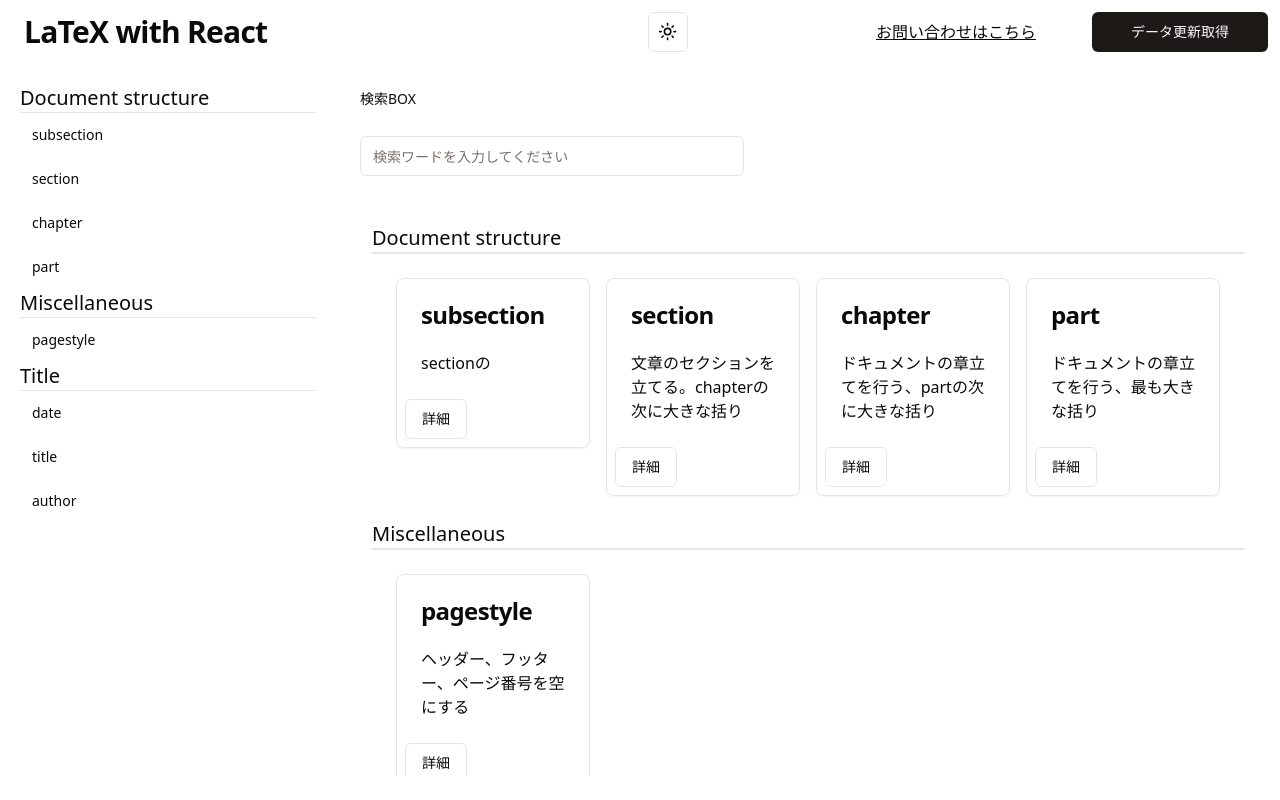
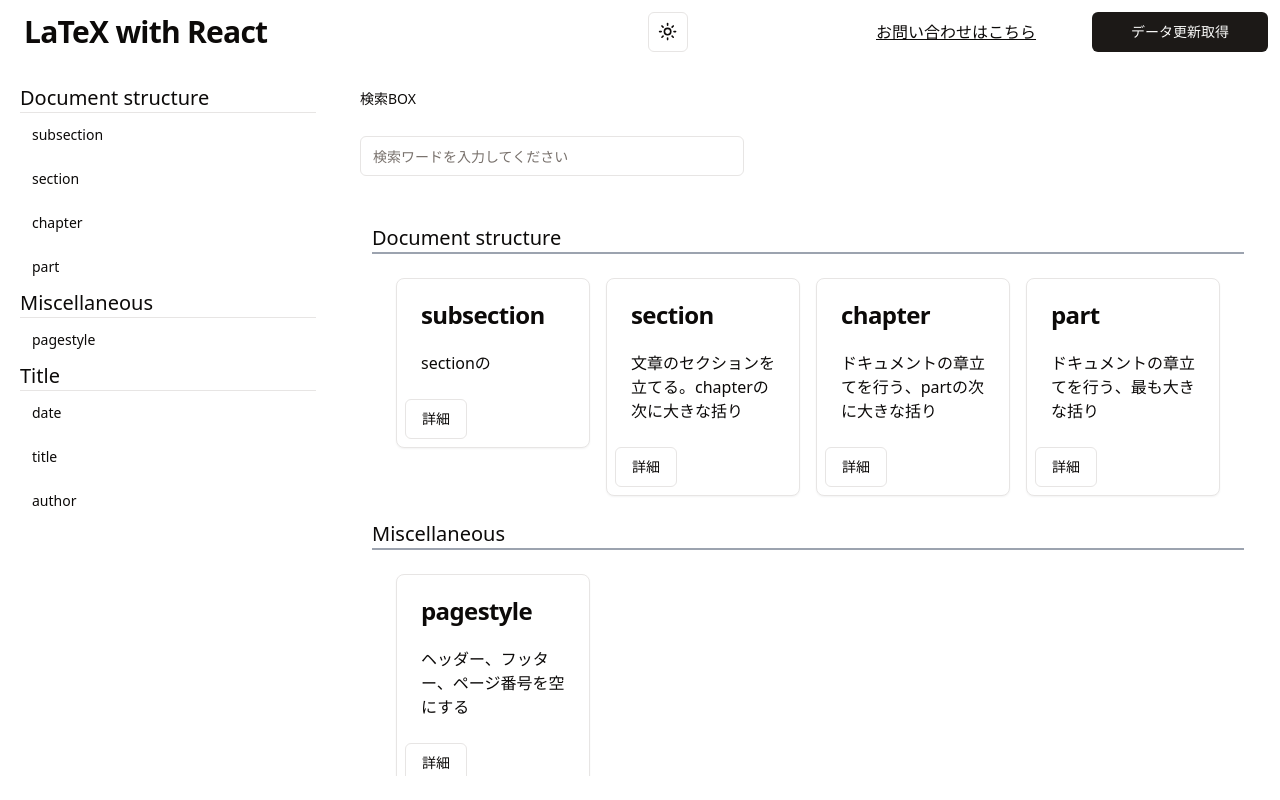
Before and after one commit to YutaK1026/LaTeXIndex, a Next.js app in the folder my-app/: page / in a window 1280 px wide. Built offline with nearby package versions, Linux system fonts and the light colour scheme.

Commit message:
smallfix-itempoolの区切り線を変更

```diff
--- a/my-app/src/components/props/itempool.tsx
+++ b/my-app/src/components/props/itempool.tsx
@@ -41,7 +41,7 @@ export default function ItemPool({searchWordList}: SearchWordListProps) {
           item[keyName].map((i) => { CommandList.push(i) })
           return (
             <div className="m-3" key={"key" + key}>
-              <div className="border-b-2 text-xl">
+              <div className="border-b-2 border-gray-400 text-xl">
                 {keyName}
               </div>
               <div className="grid grid-cols-[repeat(auto-fill,minmax(12rem,1fr))] m-4">
```
